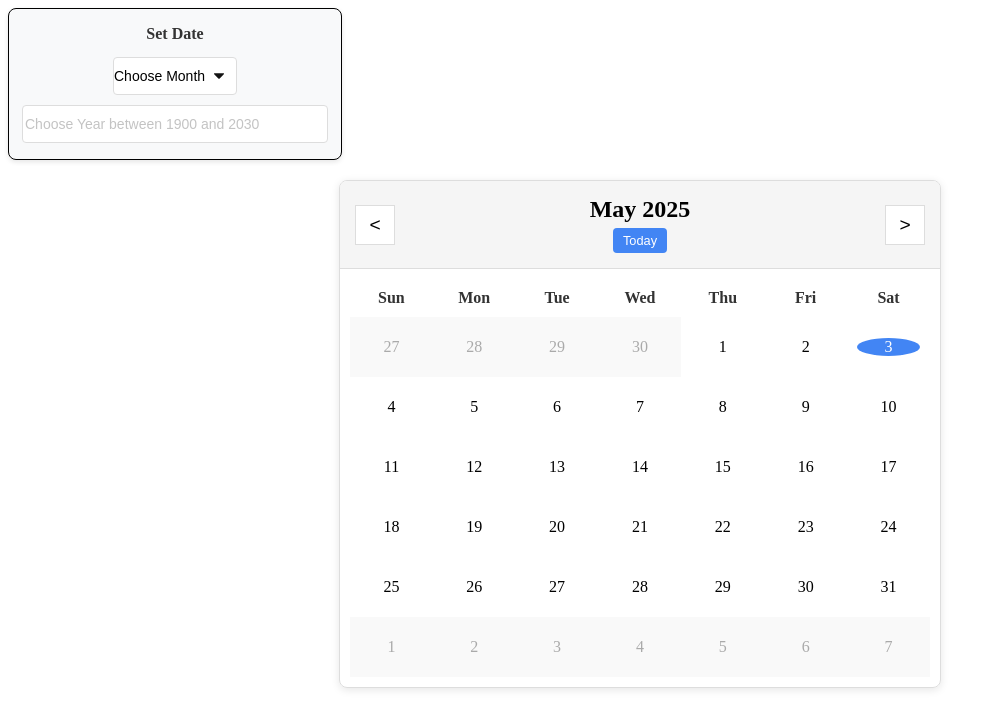
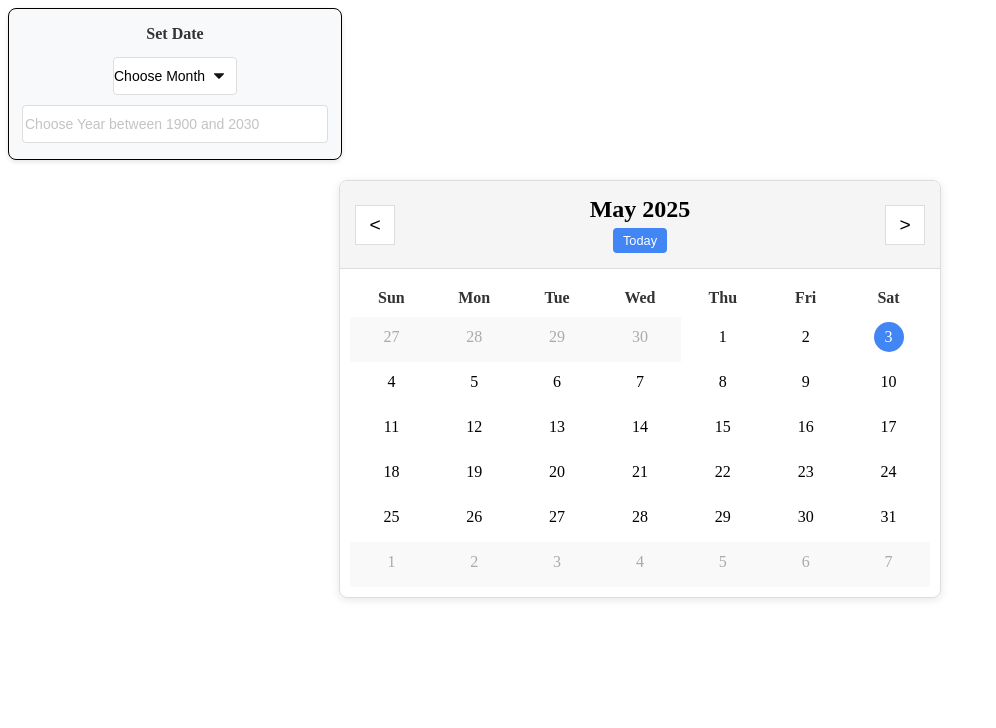
Before and after one commit to Danilll85/FPL-EPIC, a React (Vite) app in the folder HW4/calendar-app/: page / in a window 1280 px wide. Shown: the top 728 px of the page, without its empty margins (0-996 px from the left). Built offline with nearby package versions, Linux system fonts and the light colour scheme.

Commit message:
add removing feature

```diff
--- a/HW4/calendar-app/src/components/Calendar/Calendar.scss
+++ b/HW4/calendar-app/src/components/Calendar/Calendar.scss
@@ -80,35 +80,62 @@
   }
 
   .date-cell {
+    position: relative;
     text-align: center;
-      padding: 10px;
-      width: 40px;
-      height: 40px;
+    width: 70px;
+    height: auto;
+    min-height: 70px;
+    vertical-align: top;
+    padding: 5px;
 
     &.other-month {
       color: #aaa;
       background-color: #f9f9f9;
     }
 
-      // &.today {
-      //   background-color: #4285f4;
-      //   color: black;
-      //   font-weight: bold;
-      //   position: relative;
+    > div:first-child {
+      display: flex;
+      align-items: center;
+      justify-content: center;
+      width: 30px;
+      height: 30px;
+      margin: 0 auto;
 
-      //   &.other-month {
-      //     background-color: #a1c3f7;
-      //   }
-      // }
-
-      .today {
+      &.today {
         background-color: #4285f4;
         border-radius: 50%;
         color: white;
       }
     }
+  }
 
-    tr:hover {
-      background-color: #f9f9f9;
+  .notes-wrapper {
+    margin-top: 5px;
+    display: flex;
+    flex-direction: column;
+    gap: 3px;
   }
 }
+
+.note-elem {
+  display: flex;
+  justify-content: space-between;
+  align-items: center;
+  padding: 2px 5px;
+  background-color: #f0f7ff;
+  border-radius: 3px;
+  font-size: 0.8rem;
+
+  #remove-note {
+    border: none;
+    background-color: transparent;
+    padding: 0;
+    margin-left: 5px;
+
+    img {
+      cursor: pointer;
+      width: 12px;
+      height: 12px;
+    }
+  }
+}
--- a/HW4/calendar-app/src/components/Calendar/Calendar.tsx
+++ b/HW4/calendar-app/src/components/Calendar/Calendar.tsx
@@ -25,6 +25,7 @@ export const Calendar = ({ month, year }: CalendarProps) => {
   const [modalDay, setModalDay] = useState("");
   const [modalMonth, setModalMonth] = useState(month);
   const [modalYear, setModalYear] = useState(year);
+  const [notesVersion, setNotesVersion] = useState(0);
 
   useEffect(() => {
     setCalendarDays(generateCalendar(currentMonth, currentYear));
@@ -36,7 +37,7 @@ export const Calendar = ({ month, year }: CalendarProps) => {
     });
 
     return unsubscribe;
-  }, [currentMonth, currentYear, isModalOn]);
+  }, [currentMonth, currentYear, isModalOn, notesVersion]);
 
   const dispatchDate = (monthIndex: number, year: number) => {
     store.dispatch({
@@ -99,6 +100,23 @@ export const Calendar = ({ month, year }: CalendarProps) => {
     setModalOn(true);
   };
 
+  const removeNote = (key: string, index: number): void => {
+    const notes = JSON.parse(localStorage.getItem(key) as string);
+
+    notes.splice(index, 1);
+    console.log("triggered");
+    console.log(index, key);
+
+    if (notes.length === 0) {
+      localStorage.removeItem(key);
+      setNotesVersion((prev) => prev + 1);
+      return;
+    }
+
+    localStorage.setItem(key, JSON.stringify(notes));
+    setNotesVersion((prev) => prev + 1);
+  };
+
   const drawNotes = (day: CalendarDay, weekIndex: number) => {
     let keyMonth: string = currentMonth;
     let keyYear: number = currentYear;
@@ -123,7 +141,15 @@ export const Calendar = ({ month, year }: CalendarProps) => {
     if (notes) {
       const noteElements = notes.map((note: Note, index: number) => (
         <div className="note-elem" key={`${index}-${note.title}`}>
-          {note.title}
+          {note.title}{" "}
+          <button
+            id="remove-note"
+            onClick={() => {
+              removeNote(key, index);
+            }}
+          >
+            <img src="../../assets/trash.svg" alt="drop" />
+          </button>
         </div>
       ));
 
@@ -169,11 +195,16 @@ export const Calendar = ({ month, year }: CalendarProps) => {
                   <td
                     key={`day-${weekIndex}-${dayIndex}`}
                     className={`date-cell ${!day.currentMonth ? "other-month" : ""} `}
-                    onClick={(e) => {
-                      showModal(e, weekIndex, dayIndex);
-                    }}
                   >
-                    <div className={day.isToday ? "today" : ""}>{day.day}</div>
+                    <div
+                      className={day.isToday ? "today" : ""}
+                      style={{ cursor: "pointer" }}
+                      onClick={(e) => {
+                        showModal(e, weekIndex, dayIndex);
+                      }}
+                    >
+                      {day.day}
+                    </div>
                     <div className="notes-wrapper">{day.hasNotes && drawNotes(day, weekIndex)}</div>
                   </td>
                 ))}
```
Also changed, not shown: HW4/calendar-app/assets/trash.svg (added). Lines whose indentation alone changed are shown as unchanged.
